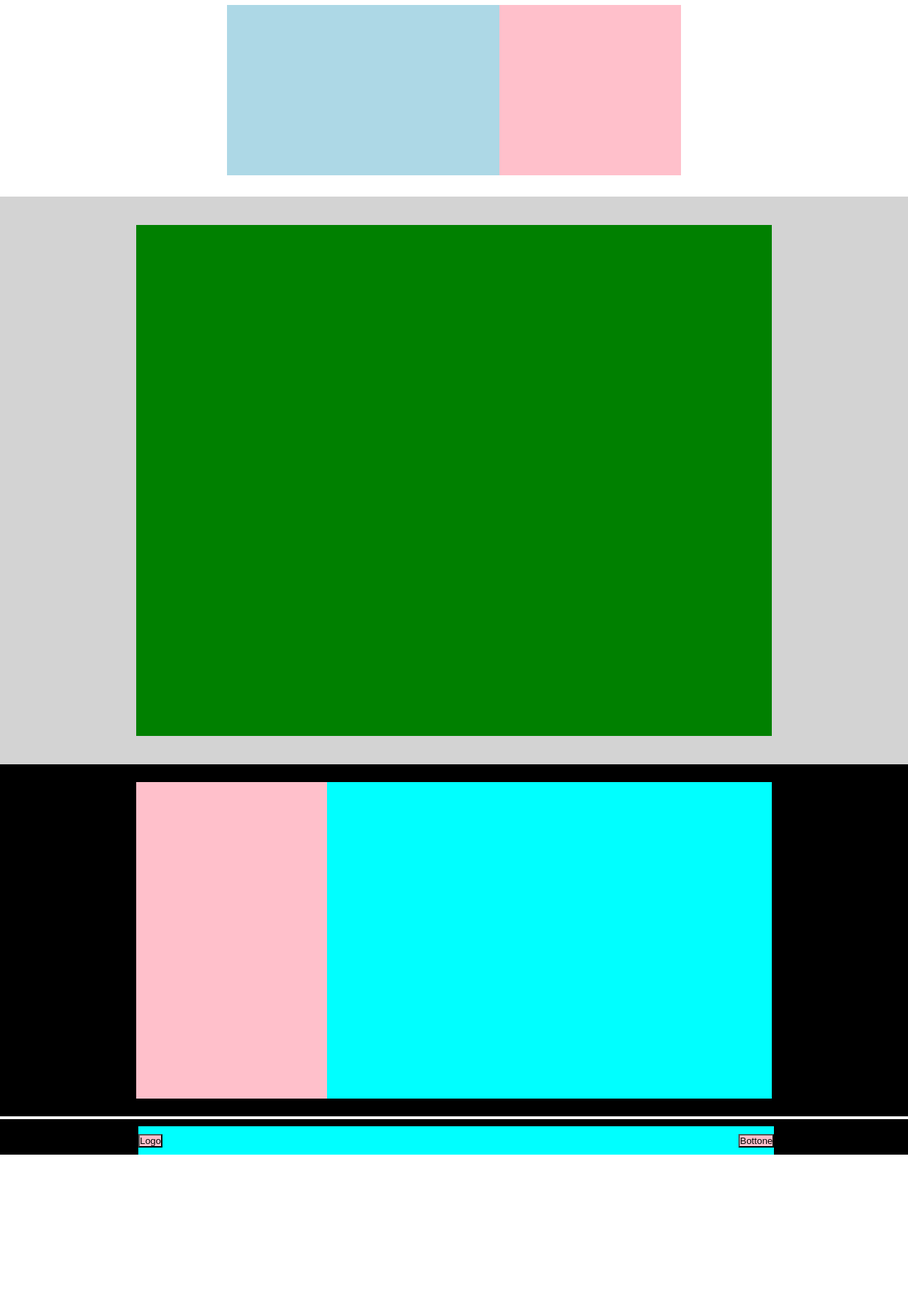
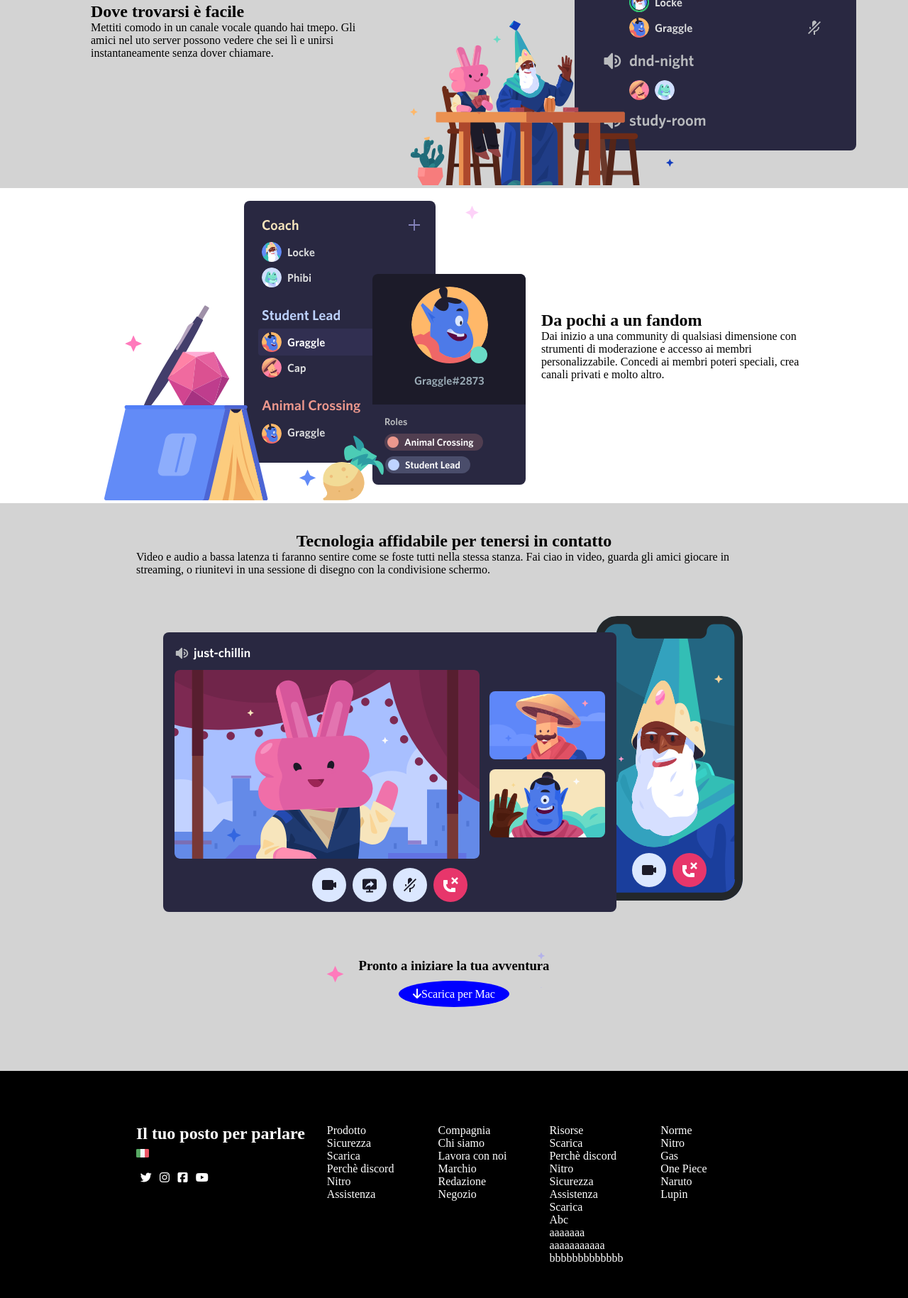
Before and after one commit to Strialuc/htmlcss-discord, a plain HTML site: page index.html in a window 1280 px wide. Shown: the part 971-2800 px from the top of the page at 71% size. Before the commit the page ends 2598 px from the top, so only its background shows below. Drawn offline with Linux system fonts and the light colour scheme.

Commit message:
esercizio terminato

```diff
--- a/css/style.css
+++ b/css/style.css
@@ -38,6 +38,13 @@ a {
     padding: 10px 20px;
 }
 
+.style-a-blue {
+
+    border-radius: 50%;
+    background-color:blue;
+    padding: 10px 20px;
+}
+
 
 
 .bottom-border {
@@ -46,34 +53,6 @@ a {
 
 .bg-gray {
     background-color: lightgray;
-}
-
-.bg-marine {
-    background-color: aqua;
-}
-
-.bg-orange {
-    background-color: orange;
-}
-
-.bg-deepblue {
-    background-color: blue;
-}
-
-.bg-pinkviolet {
-    background-color: palevioletred;
-}
-
-.bg-pink {
-    background-color: pink;
-}
-
-.bg-lightblue {
-    background-color: lightblue;
-}
-
-.bg-green {
-    background-color: green;
 }
 
 .bg-black {
@@ -131,7 +110,7 @@ a {
     height: 300px;
 }
 
-.content-section-box-violet {
+.content-section-box-hero {
     width: 50%;
     display: flex;
     flex-direction: column;
@@ -154,25 +133,26 @@ a {
     margin: 0 auto;
     justify-content: center;
     align-items: center;
-    height: 300px;
 }
 
 .content-section-similar {
     margin: 0 auto;
     display: flex;
-    width: 50%;
-    height: 80%;
+    flex-basis: 80%;
+    align-items: center;
+    justify-content: space-between;
+
 }
 
 .paragrafo1 {
-    height: 100%;
-    width: 60%;
+    height: 50%;
+    width: 58%;
 
 }
 
 .paragrafo2 {
     height: 100%;
-    width: 40%;
+    width: 38%;
 }
 
 .bg-gray .content-section-similar {
@@ -181,7 +161,7 @@ a {
 
 /* last section main*/
 
-.section-box-green {
+.section-box-big-img {
     display: flex;
     justify-content: center;
     align-items: center;
@@ -189,10 +169,22 @@ a {
     height: 800px;
 }
 
-.content-section-box-green {
-    background-color: green;
+.content-section-box-big-img {
     width: 70%;
     height: 90%;
+    display: flex;
+    flex-direction: column;
+    align-items: center;
+}
+
+.bg-stars{
+    background-image: url(../img/stars.svg);
+    height: 50px;
+    display: flex;
+    justify-content: center;
+    align-items: flex-end;
+    width: 40%;
+    padding-bottom: 20px;
 }
 
 /* Footer*/
@@ -213,11 +205,27 @@ a {
     display: flex;
     width: 70%;
     height: 90%;
+    padding-top: 50px;
 }
 
 .colonna-1 {
     height: 100%;
     width: 30%;
+}
+
+.selezione-lingua{
+    display: flex;
+    height: 20px;
+    padding-top: 8px;
+}
+
+.social{
+    display: flex;
+    height: 30px;
+    width: 40%;
+    padding-top: 20px;
+    justify-content: space-around;
+    margin:0 30px 0 0;
 }
 
 .colonne {
--- a/index.html
+++ b/index.html
@@ -5,6 +5,8 @@
     <meta charset="UTF-8">
     <meta name="viewport" content="width=device-width, initial-scale=1.0">
     <title>Discord</title>
+    <link rel="stylesheet" href="https://cdnjs.cloudflare.com/ajax/libs/font-awesome/6.5.0/css/all.min.css">
+
     <link rel="stylesheet" href="./css/style.css">
 </head>
 
@@ -35,15 +37,17 @@
         <main>
 
             <section class="section-box-hero">
-                <div class="content-section-box-violet">
+                <div class="content-section-box-hero">
                     <h1 class="titolo-hero c-w"> Il tuo posto per parlare</h1>
-                    <p class="paragrafo-hero c-w">che tu faccia parte di un club scolastico, gruppo di gamer, comunità artistica mondiale, o
+                    <p class="paragrafo-hero c-w">che tu faccia parte di un club scolastico, gruppo di gamer, comunità
+                        artistica mondiale, o
                         semplicemente di un piccolo gruppo di amici che vuole passare il tempo assieme, Discord rende
                         più
                         facile chiacchierare ogni giorno e ritrovarsi più spesso.</p>
                     <div>
-                    <a href=""><span class="style-a-w c-b">Scarica per Mac</span></a>
-                    <a href=""><span class="style-a-b c-w">Apri DIscord nel tuo browser</span></a>
+                        <a href=""><span class="style-a-w c-b"> <i class="fa-solid fa-arrow-down"></i>
+                                Scarica per Mac</span></a>
+                        <a href=""><span class="style-a-b c-w">Apri DIscord nel tuo browser</span></a>
                     </div>
                 </div>
             </section>
@@ -54,8 +58,14 @@
 
             <div class="content-section-similar">
 
-                <div class="paragrafo1 bg-lightblue border-b"></div>
-                <div class="paragrafo2 bg-pink border-b"></div>
+                <div class="paragrafo1">
+                    <img src="./img/item1.svg" alt="">
+                </div>
+                <div class="paragrafo2">
+                    <h1>Un luogo a invito con tutto lo spazio necessario per parlare </h1>
+                    <p> I server Discord sono organizzati in canali tematici in cui puoi collaborare, condividere o
+                        semplicemebte parlare della tua giornata senza imtasare una chat di gruppo.</p>
+                </div>
 
             </div>
         </div>
@@ -64,8 +74,15 @@
 
             <div class="content-section-similar">
 
-                <div class="paragrafo1 bg-lightblue border-b"></div>
-                <div class="paragrafo2 bg-pink border-b"></div>
+                <div class="paragrafo1">
+                    <img src="./img/item2.svg" alt="">
+                </div>
+                <div class="paragrafo2">
+                    <h1>Dove trovarsi è facile</h1>
+                    <p>
+                        Mettiti comodo in un canale vocale quando hai tmepo. Gli amici nel uto server possono vedere che
+                        sei lì e unirsi instantaneamente senza dover chiamare.</p>
+                </div>
 
             </div>
         </div>
@@ -74,8 +91,15 @@
 
             <div class="content-section-similar">
 
-                <div class="paragrafo1 bg-lightblue border-b"></div>
-                <div class="paragrafo2 bg-pink border-b"></div>
+                <div class="paragrafo1">
+                    <img src="./img/item3.svg" alt="">
+                </div>
+                <div class="paragrafo2">
+                    <h1>Da pochi a un fandom</h1>
+                    <p>Dai inizio a una community di qualsiasi dimensione con strumenti di moderazione e accesso ai
+                        membri personalizzabile. Concedi ai membri poteri speciali, crea canali privati e molto altro.
+                    </p>
+                </div>
 
             </div>
         </div>
@@ -83,9 +107,21 @@
     </section>
     <section>
 
-        <div class="section-box-green bg-gray">
+        <div class="section-box-big-img bg-gray">
 
-            <div class="content-section-box-green border-b"></div>
+            <div class="content-section-box-big-img border-b">
+                <h1>Tecnologia affidabile per tenersi in contatto</h1>
+                <p>Video e audio a bassa latenza ti faranno sentire come se foste tutti nella stessa stanza. Fai ciao in
+                    video, guarda gli amici giocare in streaming, o riunitevi in una sessione di disegno con la
+                    condivisione schermo.</p>
+                <img src="./img/item4-big.svg" alt="">
+
+                <div class="bg-stars">
+                    <h3>Pronto a iniziare la tua avventura</h3>
+                </div>
+
+                <a href=""><span class="style-a-blue"><i class="fa-solid fa-arrow-down"></i>Scarica per Mac</span></a>
+            </div>
 
         </div>
     </section>
@@ -93,19 +129,71 @@
 
     <footer>
         <section>
-            <div class="section-footer-1 bg-black bottom-border">
-                <div class="content-section-footer-1">
-                    <div class="colonna-1 border-b bg-pink"></div>
-                    <div class="colonne border-b bg-marine"></div>
-                    <div class="colonne border-b bg-marine"></div>
-                    <div class="colonne border-b bg-marine"></div>
-                    <div class="colonne border-b bg-marine"></div>
+            <div class="section-footer-1 bg-black">
+                <div class="content-section-footer-1 bottom-border">
+                    <div class="colonna-1">
+                        <h1 class="c-w">Il tuo posto per parlare</h1>
+                        <div class="selezione-lingua">
+                            <img src="./img/ita.png" alt="">
+                            <h5>Italiano</h5>
+                        </div>
+                        <ul class="social">
+                            <li><a href=""><i class="fa-brands fa-twitter"></i></a></li>
+                            <li><a href=""><i class="fa-brands fa-instagram"></i></a></li>
+                            <li><a href=""><i class="fa-brands fa-square-facebook"></i></a></li>
+                            <li><a href=""><i class="fa-brands fa-youtube"></i></a></li>
+                        </ul>
+
+                    </div>
+                    <div class="colonne">
+                        <ul>
+                            <li>Prodotto</li>
+                            <li><a href="">Sicurezza</a></li>
+                            <li><a href="">Scarica</a></li>
+                            <li><a href="">Perchè discord</a></li>
+                            <li><a href="">Nitro</a></li>
+                            <li><a href="">Assistenza</a></li>
+                        </ul>
+                    </div>
+                    <div class="colonne">
+                        <li>Compagnia</li>
+                        <li><a href="">Chi siamo</a></li>
+                        <li><a href="">Lavora con noi</a></li>
+                        <li><a href="">Marchio</a></li>
+                        <li><a href="">Redazione</a></li>
+                        <li><a href="">Negozio</a></li>
+                    </div>
+                    <div class="colonne">
+                        <ul>
+                            <li>Risorse</li>
+                            <li><a href="">Scarica</a></li>
+                            <li><a href="">Perchè discord</a></li>
+                            <li><a href="">Nitro</a></li>
+                            <li><a href="">Sicurezza</a></li>
+                            <li><a href="">Assistenza</a></li>
+                            <li><a href="">Scarica</a></li>
+                            <li><a href="">Abc</a></li>
+                            <li><a href="">aaaaaaa</a></li>
+                            <li><a href="">aaaaaaaaaaa</a></li>
+                            <li><a href="">bbbbbbbbbbbbb</a></li>
+                        </ul>
+                    </div>
+                    <div class="colonne">
+                        <ul>
+                        <li>Norme</li>
+                        <li><a href="">Nitro</a></li>
+                        <li><a href="">Gas</a></li>
+                        <li><a href="">One Piece</a></li>
+                        <li><a href="">Naruto</a></li>
+                        <li><a href="">Lupin</a></li>
+                        </ul>
+                    </div>
                 </div>
             </div>
             <div class="section-footer-2 bg-black">"
-                <div class="content-section-footer-2 bg-marine">
-                    <button class="bg-pink border-b">Logo</button>
-                    <button class="bg-pink border-b">Bottone</button>
+                <div class="content-section-footer-2">
+                    <a href=""><img src="./img/logo.svg" alt=""></a>
+                    <a class="c-w" href=""><span class="style-a-blue c-w">Registrati</span></a>
                 </div>
             </div>
         </section>
```
